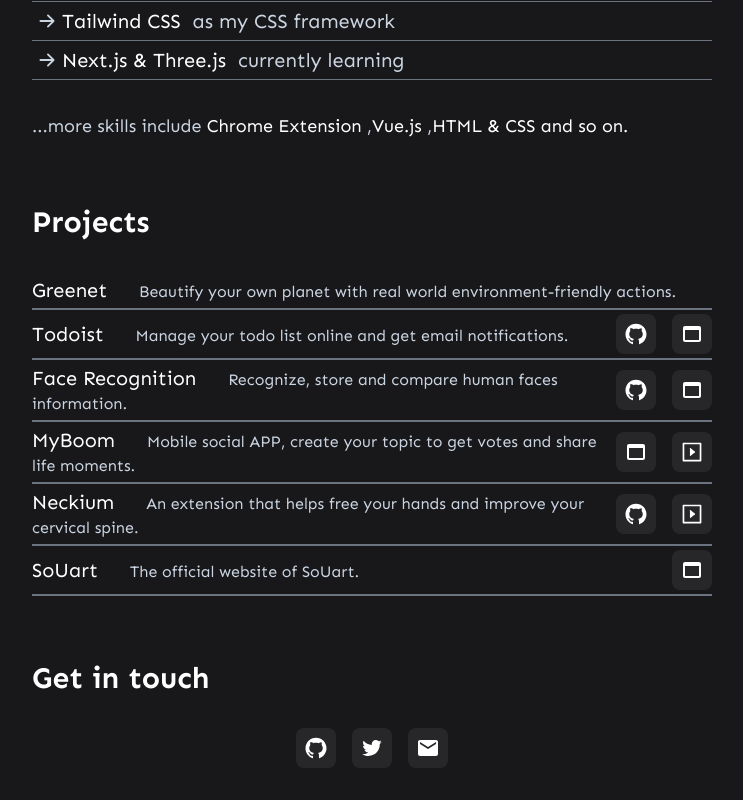
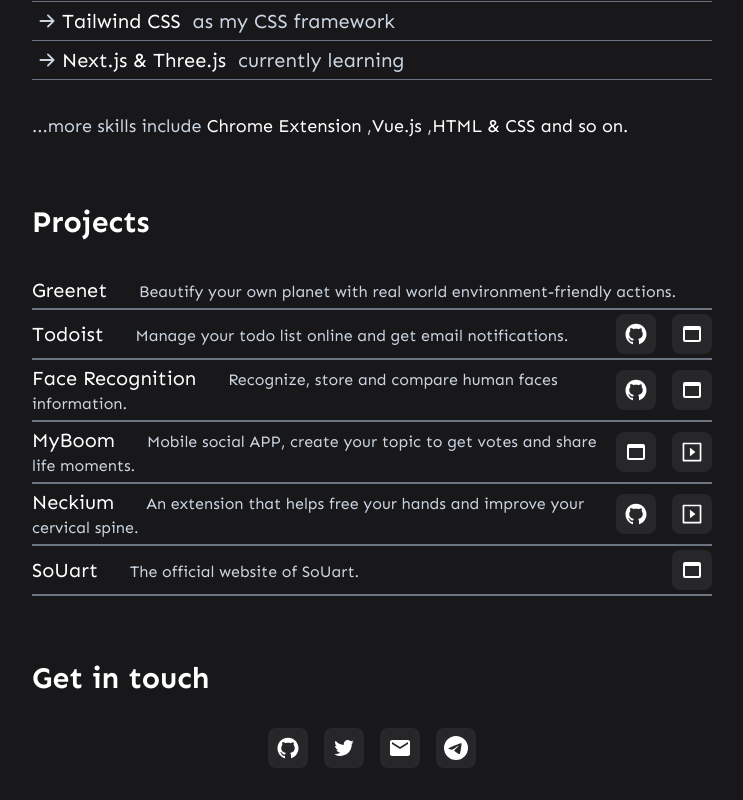
Before and after one commit to MichaelYuhe/My-Website, a Next.js app: page / in a window 1280 px wide. Shown: the part 555-1355 px from the top of the page, without its empty margins (268-1011 px from the left). Built offline with nearby package versions, Linux system fonts and the light colour scheme.

Commit message:
update telegram

```diff
--- a/components/Misc/Icons.collection.tsx
+++ b/components/Misc/Icons.collection.tsx
@@ -1,4 +1,4 @@
-import { BsArrowRightShort } from "react-icons/bs";
+import { BsArrowRightShort, BsTelegram } from "react-icons/bs";
 import { MdEmail, MdWebAsset } from "react-icons/md";
 import {
   AiOutlineTwitter,
@@ -7,6 +7,7 @@
 } from "react-icons/ai";
 import { HiOutlineArrowNarrowRight } from "react-icons/hi";
 import { VscGithubAlt } from "react-icons/vsc";
+import {} from "react-icons/bs";
 
 export {
   MdEmail,
@@ -17,4 +18,5 @@
   HiOutlineArrowNarrowRight,
   BsArrowRightShort,
   VscGithubAlt,
+  BsTelegram,
 };
--- a/components/Sections/Contact.section.tsx
+++ b/components/Sections/Contact.section.tsx
@@ -4,24 +4,23 @@
   MdEmail,
   AiOutlineGithub,
   AiOutlineTwitter,
+  BsTelegram,
 } from "../Misc/Icons.collection";
 
 import { Icon } from "../Misc/Icon.component";
 
 const Contact: NextComponentType = () => {
   return (
-    <div className="px-3 font-sen" id="contact">
+    <div className="font-sen px-3" id="contact">
       <p className="text-3xl font-bold text-white">Get in touch</p>
 
       <div className="my-8 flex flex-row justify-center gap-x-4">
         <Icon icon={<AiOutlineGithub />} url="https://github.com/michaelyuhe" />
 
-        <Icon
-          icon={<AiOutlineTwitter />}
-          url="https://twitter.com/coooolxyh"
-        />
+        <Icon icon={<AiOutlineTwitter />} url="https://twitter.com/coooolxyh" />
 
         <Icon icon={<MdEmail />} url="mailto:xiayuhang1106@gmail.com" />
+        <Icon icon={<BsTelegram />} url="https://t.me/michaelyuhe" />
       </div>
     </div>
   );
```
